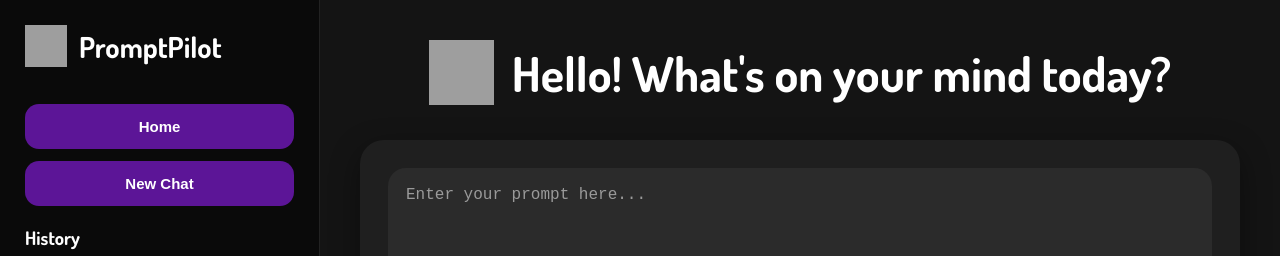
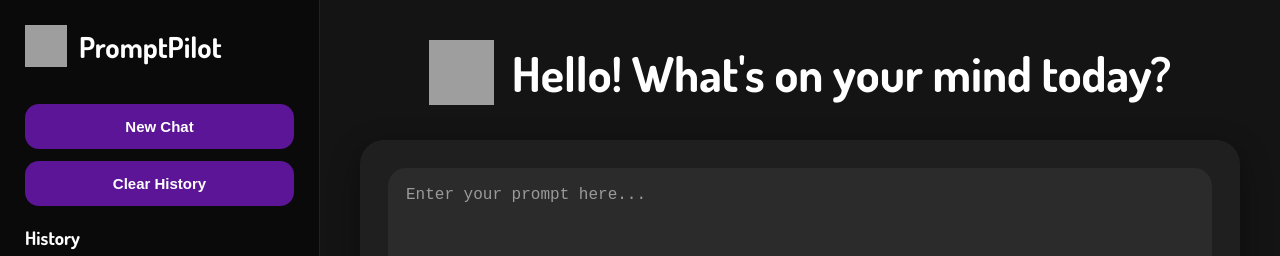
Before and after one commit to Ananya-Priy-a/PromptPilot_AI_Prompt_Generator, a React (Vite) app in the folder frontend/: page / in a window 1280 px wide. Shown: the top 256 px of the page. Built offline with nearby package versions, Linux system fonts and the light colour scheme; grey boxes are pictures that could not be loaded.

Commit message:
Added clear history button

```diff
--- a/frontend/src/App.jsx
+++ b/frontend/src/App.jsx
@@ -23,6 +23,7 @@
         setError={setError}
         history={history}
         setLoading={setLoading}
+        setHistory={setHistory}
       />
 
       <main className="main">
--- a/frontend/src/components/chat/Input.jsx
+++ b/frontend/src/components/chat/Input.jsx
@@ -45,7 +45,7 @@
 
       const newChat = {
         prompt,
-        response: data.response,
+        response: data.response, model,
       };
 
       const updatedHistory = [...history, newChat];
--- a/frontend/src/components/layout/Sidebar.jsx
+++ b/frontend/src/components/layout/Sidebar.jsx
@@ -1,7 +1,7 @@
 import Button from "../ui/Button";
 import logo from "../../assets/logo.png";
 
-function Sidebar({ setPrompt, setResponse, setError, history, setLoading }) {
+function Sidebar({ setPrompt, setResponse, setError, history, setLoading, setHistory }) {
   const clearChat = () => {
     setPrompt("");
     setResponse("");
@@ -10,9 +10,15 @@
   const openChat = (chat) => {
     setPrompt(chat.prompt);
     setResponse(chat.response);
+    setModel(chat.model);
     setError("");
     setLoading(false);
   };
+  const clearHistory = (chat) => {
+    setHistory([]);
+    localStorage.removeItem("history");
+
+  }
 
   return (
     <aside className="sidebar">
@@ -22,15 +28,15 @@
       </div>
 
       <Button
-        text="Home"
-        className="sidebar-home"
+        text="New Chat"
+        className="sidebar-newc"
         onClick={clearChat}
       />
 
       <Button
-        text="New Chat"
-        className="sidebar-newc"
-        onClick={clearChat}
+        text="Clear History"
+        className="sidebar-clearHistory"
+        onClick={clearHistory}
       />
 
       <div className="history">
--- a/frontend/src/index.css
+++ b/frontend/src/index.css
@@ -186,7 +186,7 @@
 /* BUTTONS */
 /* ===================== */
 
-.sidebar-home,
+.sidebar-clearHistory,
 .sidebar-newc {
   width: 100%;
   padding: 14px;
@@ -215,7 +215,7 @@
 }
 
 .send-btn:hover,
-.sidebar-home:hover,
+.sidebar-clearHistory:hover,
 .sidebar-newc:hover {
   transform: translateY(-3px);
   box-shadow: 0 8px 20px var(--color-primary-glow);
```
